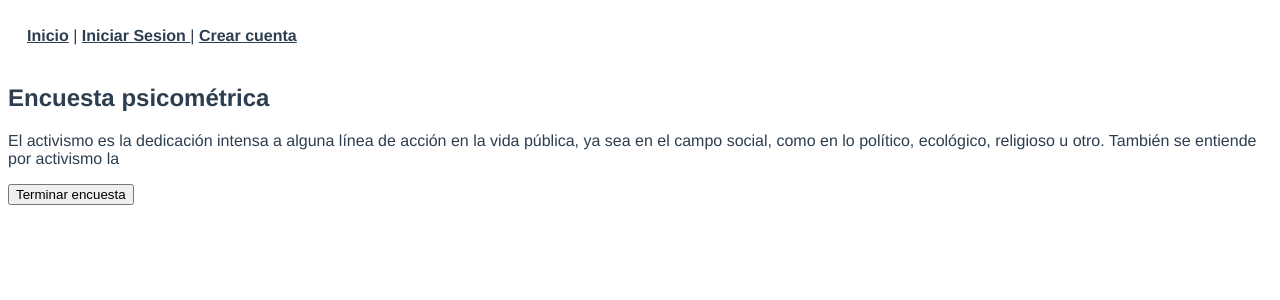
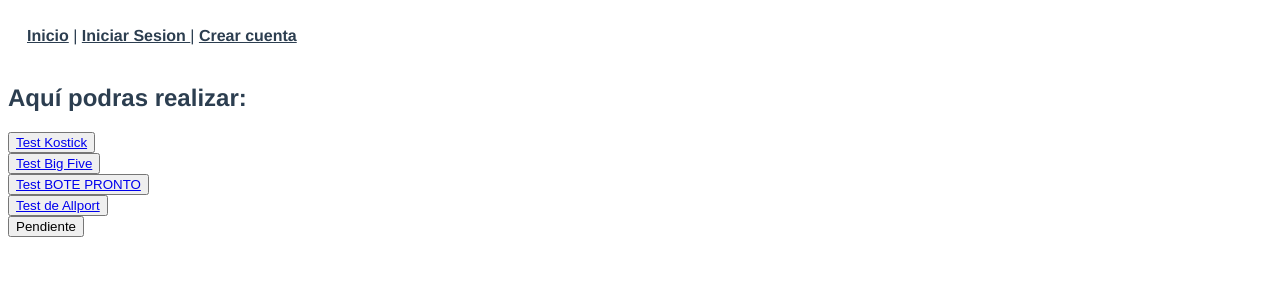
Before and after one commit to AlejandroUN/Ded-n, a Vue app in the folder frontend/: page /encuestaPsicometrica in a window 1280 px wide. Shown: the top 300 px of the page. Built offline with nearby package versions, Linux system fonts and the light colour scheme.

Commit message:
Cambios en la navegabilidad
Añadí una forma de acceder a las pruebas de forma más rápida

```diff
--- a/frontend/src/views/encuestaPsicometrica.vue
+++ b/frontend/src/views/encuestaPsicometrica.vue
@@ -3,14 +3,26 @@
     <div id="app">
 
         <div class="container">
-            <h2>Encuesta psicométrica</h2>
+            <h2>Aquí podras realizar:</h2>
         </div>
-        <p>El activismo es la dedicación intensa a alguna línea de acción en la vida pública, ya sea en el campo
-        social, como en lo político, ecológico, religioso u otro. También se entiende por activismo la</p>
-
         <div class="container">
-            <button>Terminar encuesta</button>
+            <button><router-link to="/kostick"> Test Kostick</router-link></button>
         </div>
+        <div class="container">
+            <button><router-link to="/testMaestros"> Test Big Five</router-link></button>
+        </div>
+        <div class="container">
+            <button><router-link to="/testProfesionales"> Test BOTE PRONTO</router-link></button>
+        </div>
+        <div class="container">
+            <button><router-link to="/allport"> Test de Allport</router-link></button>
+        </div>
+        <div class="container">
+            <button>Pendiente</button>
+        </div>
+        <br>
+        <br>
+        <br>
     </div>
 </template>
 
--- a/frontend/src/views/entrarPerfil.vue
+++ b/frontend/src/views/entrarPerfil.vue
@@ -20,6 +20,12 @@
         <div class="container">
             <button>Empresas/empleados</button>
         </div>
+        <br>
+        <br>
+        <br>
+        <div class="container">
+            <button><router-link to="/encuestaPsicometrica">Ver encuestas disponibles</router-link></button>
+        </div>
     </div>
 
 </template>
--- a/frontend/src/views/iniciarSesion.vue
+++ b/frontend/src/views/iniciarSesion.vue
@@ -11,7 +11,7 @@
             <router-link to="/recuperarContrasena">He olvidado mi contraseña</router-link>
             <br>
 
-            <button v-on:click="login">Entrar</button>
+            <router-link to="/entrarPerfil"><button v-on:click="login">Entrar</button></router-link>|
 
         </aside>
 
```
